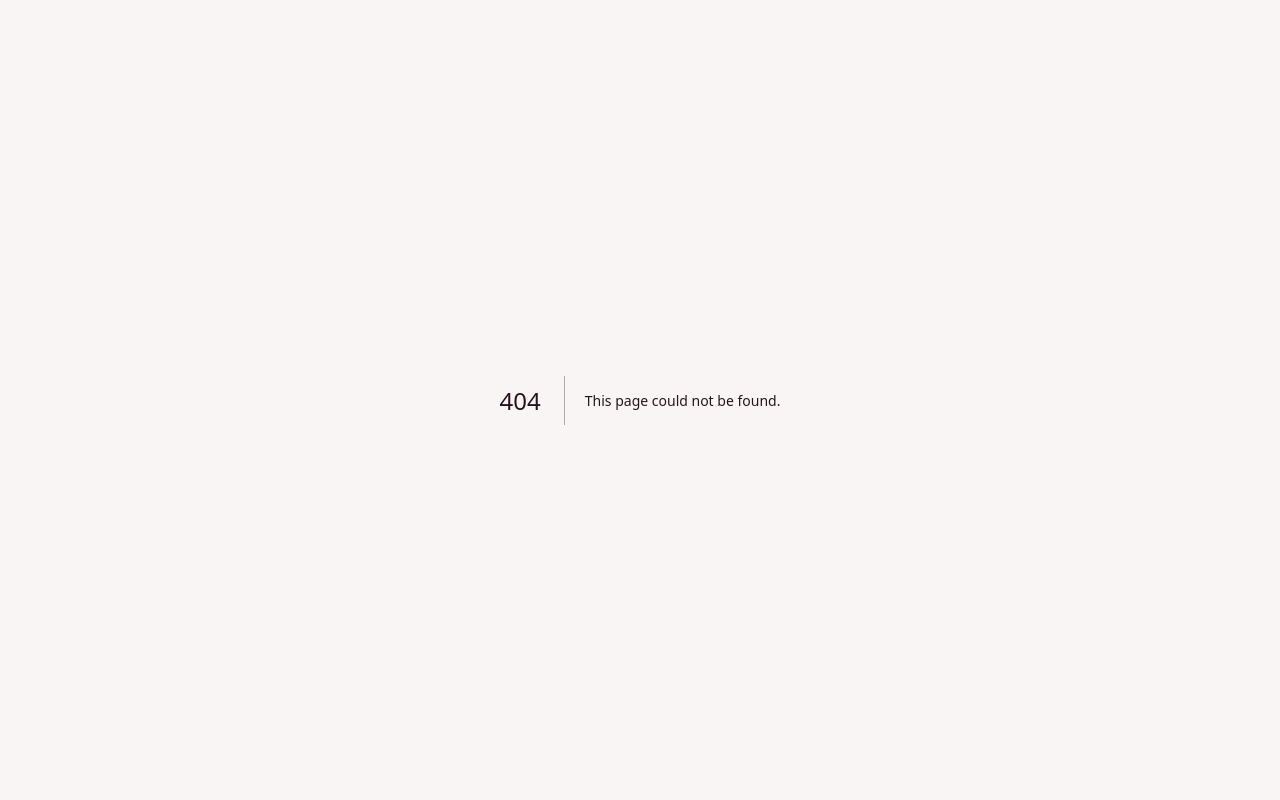
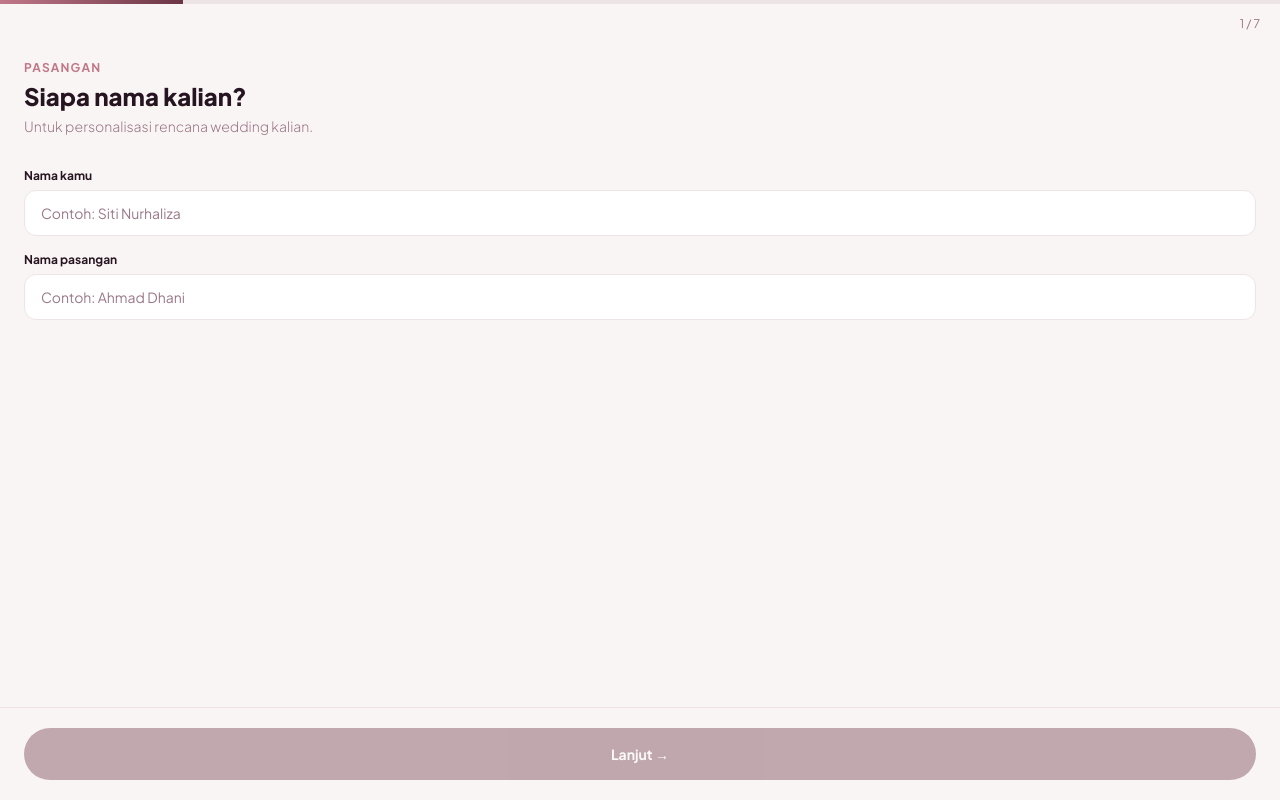
Before and after one commit to farhanafgany/Budget_Nikah, a Next.js app: page /onboarding in a window 1280 px wide. Before the commit this address had no page. Built offline with nearby package versions, Linux system fonts and the light colour scheme.

Commit message:
feat: assemble onboarding page with 7-step quiz flow

```diff
--- /dev/null
+++ b/src/app/onboarding/page.tsx
@@ -0,0 +1,25 @@
+'use client'
+import { useOnboardingStore } from '@/stores/onboardingStore'
+import { StepNames }         from '@/components/onboarding/StepNames'
+import { StepCity }          from '@/components/onboarding/StepCity'
+import { StepDate }          from '@/components/onboarding/StepDate'
+import { StepBudget }        from '@/components/onboarding/StepBudget'
+import { StepGuests }        from '@/components/onboarding/StepGuests'
+import { StepStyle }         from '@/components/onboarding/StepStyle'
+import { StepEventPriority } from '@/components/onboarding/StepEventPriority'
+
+const STEPS = [
+  StepNames,
+  StepCity,
+  StepDate,
+  StepBudget,
+  StepGuests,
+  StepStyle,
+  StepEventPriority,
+]
+
+export default function OnboardingPage() {
+  const currentStep = useOnboardingStore(s => s.currentStep)
+  const Step = STEPS[Math.min(currentStep, STEPS.length - 1)]
+  return <Step />
+}
```
